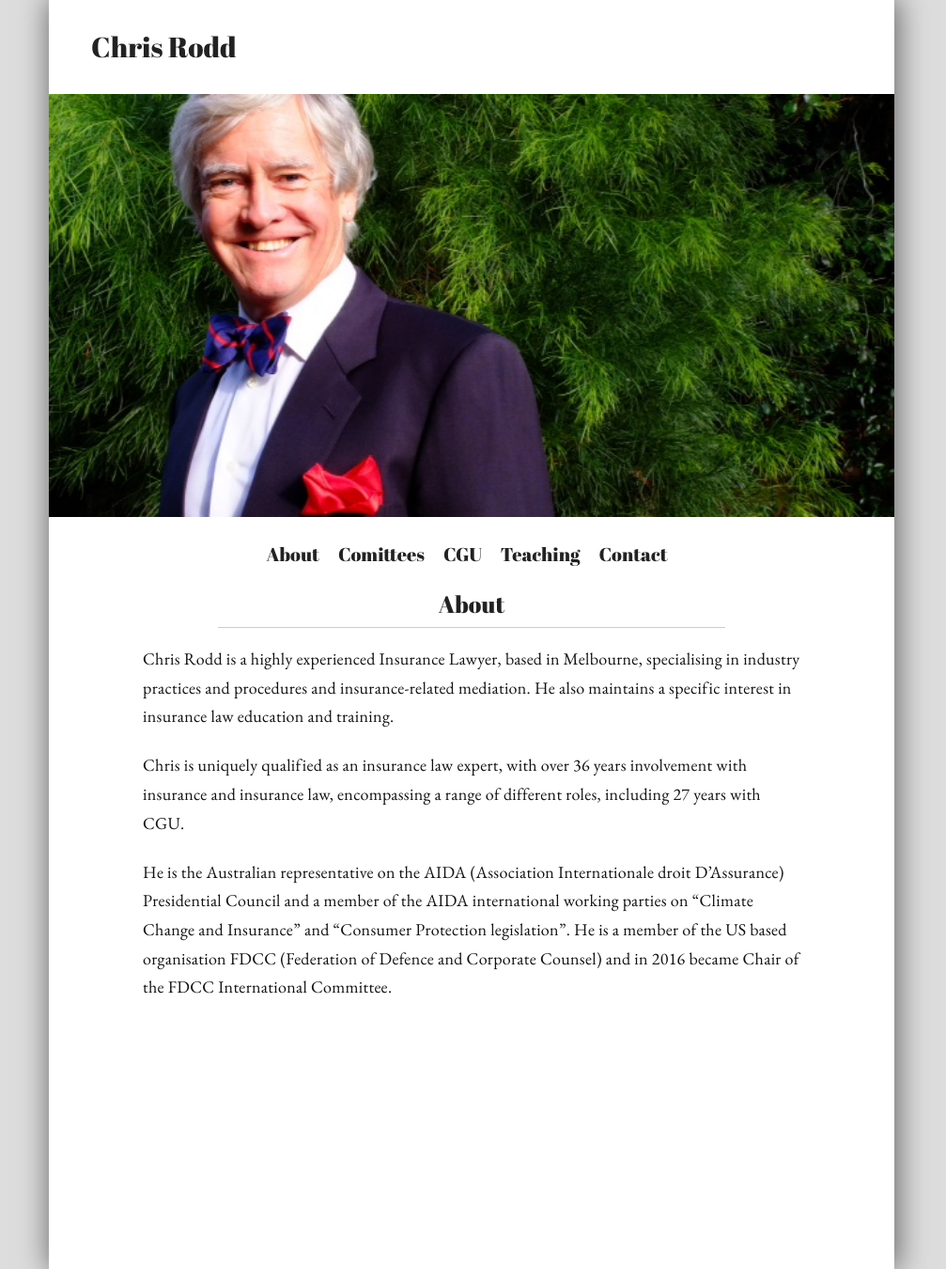
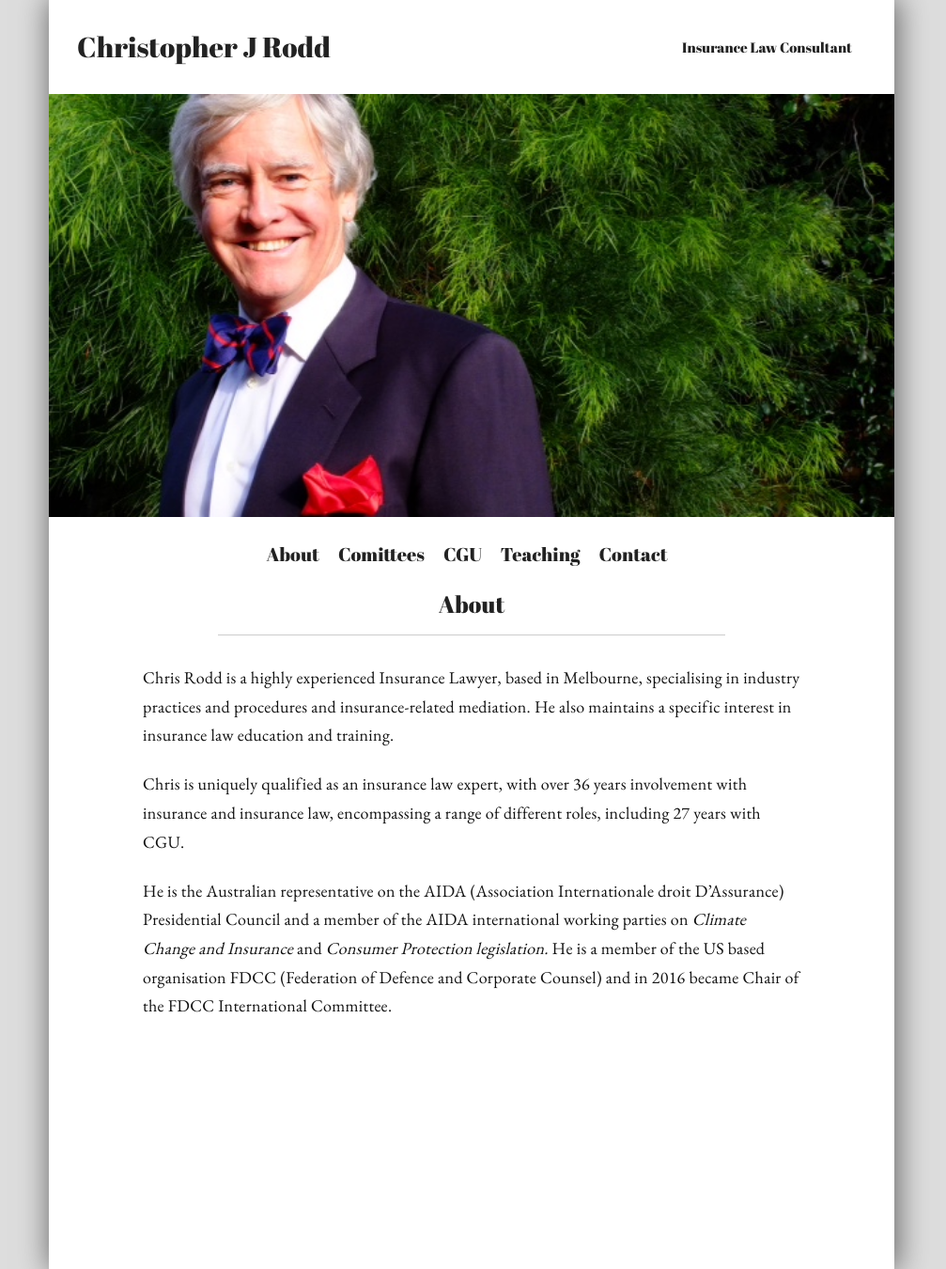
Before and after one commit to MattSegal/ChrisRoddWebsite, a Flask app: page /chris/ in a window 1280 px wide. Shown: the whole page at 94% size, without its empty margins (138-1145 px from the left). Run offline with Flask 2, Linux system fonts and the light colour scheme.

Commit message:
Tweak styling

```diff
--- a/dev/sass/style.sass
+++ b/dev/sass/style.sass
@@ -33,7 +33,7 @@ body
     font-size: 10px
 
 *
-    //outline: red 1px solid
+    // outline: red 1px solid
 
 /* HEADER  */
 header
@@ -42,8 +42,12 @@ header
     background-color: white
     h1
         float: left
-        padding: 0 0 0 1em
+        margin-left: 1em
         font-size: 3em
+    h2
+        float: right
+        margin-right: 3em
+        font-size:  1.5em
 
 .hero-image
     background-color: $bg-grey
@@ -61,14 +65,10 @@ header
     .content-header
         width: 60%
         max-width: 600px
-        margin: 0 auto 1.8em auto
-        padding: 0 0 1.2em 0
+        margin: 0 auto 3em auto
+        padding: 0 0 2em 0
         border-bottom: 1px solid #ccc
         text-align: center
-
-.hidden
-    display: none
-
 
 .button-box
     box-sizing: border-box
@@ -78,47 +78,56 @@ header
     margin: 0 auto
     padding: 30px 10px 0 0
     text-align: center
-.button
-    cursor: pointer
-    display: inline-block
-    padding: 0 0 10px 0
-    &:hover
-        text-decoration: underline
-.button+.button
-    padding-left: 20px
 
-h1
-    font-size: 2.5em
-h2, .button
-    font-size: 2em
-h1+h2
-    padding: 0.7em 0 0 0
+.hidden
+    display: none
 
-p, h3, li
-    width: 80%
-    max-width: 700px
-    margin: 0 auto 0 auto
-    text-align: left
-    line-height: 1.7em
-    font-size: 1.8em
-    letter-spacing: 0.3px
-li
-    padding-left: 2em
-p
-    margin-bottom: 1.2em
-    &:nth-last-child(1)
-        margin-bottom: 1em
-ul
-    margin-bottom: 2em
-    &:nth-last-child(1)
-        margin-bottom: 1em
-span.date
-    display: inline-block
-    width: 5em
+.content, .button-box
 
+    .button
+        cursor: pointer
+        display: inline-block
+        padding: 0 0 10px 0
+        &:hover
+            text-decoration: underline
+    .button+.button
+        padding-left: 20px
 
-.alternate
-    background-color: $bg-grey
+    h1
+        font-size: 2.5em
+    h2, .button
+        font-size: 2em
+    h1+h2
+        padding: 0.7em 0 0 0
+
+    p, h3, li
+        width: 80%
+        max-width: 700px
+        margin: 0 auto 0 auto
+        text-align: left
+        line-height: 1.7em
+        font-size: 1.8em
+        letter-spacing: 0.3px
+
+    span.italic
+        font-style: italic
+
+    li
+        padding: 0.1em 0 0.1em 2em
+    p
+        margin-bottom: 1.2em
+        &:nth-last-child(1)
+            margin-bottom: 1em
+    ul
+        margin-bottom: 3em
+        &:nth-last-child(1)
+            margin-bottom: 1em
+    span.date
+        display: inline-block
+        width: 5em
+
+    .alternate
+        background-color: $bg-grey
 
 footer
     box-sizing: border-box
@@ -135,7 +144,7 @@ footer
         color: #fff
         border-bottom: 1px solid #fff
     p
-        margin: 0 auto 2.5em auto
+        margin: 0 auto 2em auto
         text-align: center
         font-size: 1.8em
         color: #fff
@@ -144,7 +153,7 @@ footer
     body
         font-size: 7px
 
-    header h1
+    header h1, header h2
         text-align: center
 
 @media (min-width: 1100px)
@@ -156,7 +165,10 @@ footer
     header
         height: 10em
         line-height: 10em
-        h1
-            padding: 0 0 0 1.5em
         nav
             padding: 0 3em 0 0
+
+@media (max-width: 600px)
+    header
+        h2
+            display: none
--- a/static/css/style.css
+++ b/static/css/style.css
@@ -31,8 +31,12 @@ header {
   background-color: white; }
   header h1 {
     float: left;
-    padding: 0 0 0 1em;
+    margin-left: 1em;
     font-size: 3em; }
+  header h2 {
+    float: right;
+    margin-right: 3em;
+    font-size: 1.5em; }
 
 .hero-image {
   background-color: #f2f2f2;
@@ -50,13 +54,10 @@ header {
   .content .content-header {
     width: 60%;
     max-width: 600px;
-    margin: 0 auto 1.8em auto;
-    padding: 0 0 1.2em 0;
+    margin: 0 auto 3em auto;
+    padding: 0 0 2em 0;
     border-bottom: 1px solid #ccc;
     text-align: center; }
-
-.hidden {
-  display: none; }
 
 .button-box {
   box-sizing: border-box;
@@ -67,26 +68,29 @@ header {
   padding: 30px 10px 0 0;
   text-align: center; }
 
-.button {
+.hidden {
+  display: none; }
+
+.content .button, .button-box .button {
   cursor: pointer;
   display: inline-block;
   padding: 0 0 10px 0; }
-  .button:hover {
+  .content .button:hover, .button-box .button:hover {
     text-decoration: underline; }
 
-.button + .button {
+.content .button + .button, .button-box .button + .button {
   padding-left: 20px; }
 
-h1 {
+.content h1, .button-box h1 {
   font-size: 2.5em; }
 
-h2, .button {
+.content h2, .content .button, .button-box h2, .button-box .button {
   font-size: 2em; }
 
-h1 + h2 {
+.content h1 + h2, .button-box h1 + h2 {
   padding: 0.7em 0 0 0; }
 
-p, h3, li {
+.content p, .content h3, .content li, .button-box p, .button-box h3, .button-box li {
   width: 80%;
   max-width: 700px;
   margin: 0 auto 0 auto;
@@ -95,24 +99,27 @@ p, h3, li {
   font-size: 1.8em;
   letter-spacing: 0.3px; }
 
-li {
-  padding-left: 2em; }
+.content span.italic, .button-box span.italic {
+  font-style: italic; }
 
-p {
+.content li, .button-box li {
+  padding: 0.1em 0 0.1em 2em; }
+
+.content p, .button-box p {
   margin-bottom: 1.2em; }
-  p:nth-last-child(1) {
+  .content p:nth-last-child(1), .button-box p:nth-last-child(1) {
     margin-bottom: 1em; }
 
-ul {
-  margin-bottom: 2em; }
-  ul:nth-last-child(1) {
+.content ul, .button-box ul {
+  margin-bottom: 3em; }
+  .content ul:nth-last-child(1), .button-box ul:nth-last-child(1) {
     margin-bottom: 1em; }
 
-span.date {
+.content span.date, .button-box span.date {
   display: inline-block;
   width: 5em; }
 
-.alternate {
+.content .alternate, .button-box .alternate {
   background-color: #f2f2f2; }
 
 footer {
@@ -130,7 +137,7 @@ footer {
     color: #fff;
     border-bottom: 1px solid #fff; }
   footer p {
-    margin: 0 auto 2.5em auto;
+    margin: 0 auto 2em auto;
     text-align: center;
     font-size: 1.8em;
     color: #fff; }
@@ -138,7 +145,7 @@ footer {
 @media (max-height: 475px), (max-width: 500px) {
   body {
     font-size: 7px; }
-  header h1 {
+  header h1, header h2 {
     text-align: center; } }
 
 @media (min-width: 1100px) {
@@ -150,7 +157,9 @@ footer {
   header {
     height: 10em;
     line-height: 10em; }
-    header h1 {
-      padding: 0 0 0 1.5em; }
     header nav {
       padding: 0 3em 0 0; } }
+
+@media (max-width: 600px) {
+  header h2 {
+    display: none; } }
--- a/templates/about_chris.html
+++ b/templates/about_chris.html
@@ -1 +1 @@
-<div class="content-header"><h1>About</h1></div><p>Chris Rodd is a highly experienced Insurance Lawyer, based in Melbourne, specialising in industry practices and procedures and insurance-related mediation. He also maintains a specific interest in insurance law education and training.</p><p>Chris is uniquely qualified as an insurance law expert, with over 36 years involvement with insurance and insurance law, encompassing a range of different roles, including 27 years with CGU.</p><p>He is the Australian representative on the AIDA (Association Internationale droit D’Assurance) Presidential Council and a member of the AIDA international working parties on “Climate Change and Insurance” and “Consumer Protection legislation”. He is a member of the US based organisation FDCC (Federation of Defence and Corporate Counsel) and in 2016 became Chair of the FDCC International Committee.</p>
+<div class="content-header"><h1>About</h1></div><p>Chris Rodd is a highly experienced Insurance Lawyer, based in Melbourne, specialising in industry practices and procedures and insurance-related mediation. He also maintains a specific interest in insurance law education and training.</p><p>Chris is uniquely qualified as an insurance law expert, with over 36 years involvement with insurance and insurance law, encompassing a range of different roles, including 27 years with CGU.</p><p>He is the Australian representative on the AIDA (Association Internationale droit D’Assurance) Presidential Council and a member of the AIDA international working parties on <span class="italic">Climate Change and Insurance </span>and <span class="italic">Consumer Protection legislation. </span>He is a member of the US based organisation FDCC (Federation of Defence and Corporate Counsel) and in 2016 became Chair of the FDCC International Committee.</p>
--- a/templates/chris.html
+++ b/templates/chris.html
@@ -1,4 +1,4 @@
-<!DOCTYPE html><html lang="en"><head><meta charset="utf-8"><meta name="viewport" content="width=device-width,initial-scale=1"><link rel="stylesheet" type="text/css" href="{{url_for('chris_profile.static',filename='css/reset.css')}}"><link rel="stylesheet" type="text/css" href="{{url_for('chris_profile.static',filename='css/style.css')}}"><title>Chris Rodd</title>{% include "pre_load_images.html" %}</head><body><header><h1>Chris Rodd</h1></header><div class="hero-image"><div class="pre-load-hero"> </div></div><!-- Christopher J Rodd    B.Juris, LLB, Grad Dip Ins Law, ANZIIF (Fellow) --><!-- Insurance Law Consultant, --><!-- Melbourne, Australia--><div class="button-box"><div id="about-btn" class="button">About</div><div id="comittees-btn" class="button">Comittees</div><div id="cgu-btn" class="button">CGU</div><div id="teaching-btn" class="button">Teaching</div><div id="contact-btn" class="button">Contact</div></div><div id="about-content" class="content">{% include "about_chris.html" %}</div><div id="comittees-content" class="content hidden">{% include "comittees.html" %}</div><div id="cgu-content" class="content hidden">{% include "cgu.html" %}</div><div id="teaching-content" class="content hidden">{% include "teaching.html" %}</div><footer id="contact-content" class="hidden"><h1>Contact</h1><p>chrisjrodd@gmail.com</p><p>+61 401 993 411</p></footer><script>// when bg image loaded, swap out full image
+<!DOCTYPE html><html lang="en"><head><meta charset="utf-8"><meta name="viewport" content="width=device-width,initial-scale=1"><link rel="stylesheet" type="text/css" href="{{url_for('chris_profile.static',filename='css/reset.css')}}"><link rel="stylesheet" type="text/css" href="{{url_for('chris_profile.static',filename='css/style.css')}}"><title>Chris Rodd</title>{% include "pre_load_images.html" %}</head><body><header><h1>Christopher J Rodd</h1><h2>Insurance Law Consultant</h2></header><div class="hero-image"><div class="pre-load-hero"> </div></div><div class="button-box"><div id="about-btn" class="button">About</div><div id="comittees-btn" class="button">Comittees</div><div id="cgu-btn" class="button">CGU</div><div id="teaching-btn" class="button">Teaching</div><div id="contact-btn" class="button">Contact</div></div><div id="about-content" class="content">{% include "about_chris.html" %}</div><div id="comittees-content" class="content hidden">{% include "comittees.html" %}</div><div id="cgu-content" class="content hidden">{% include "cgu.html" %}</div><div id="teaching-content" class="content hidden">{% include "teaching.html" %}</div><footer id="contact-content" class="hidden"><h1>Contact</h1><p>chrisjrodd@gmail.com</p><p>+61 401 993 411</p></footer><script>// when bg image loaded, swap out full image
 window.onload = function loadSharpImages() {
     // Quit early if older browser (e.g. IE 8).
     if (!('addEventListener' in window)) return
```
Also changed, not shown: 2 other files.
